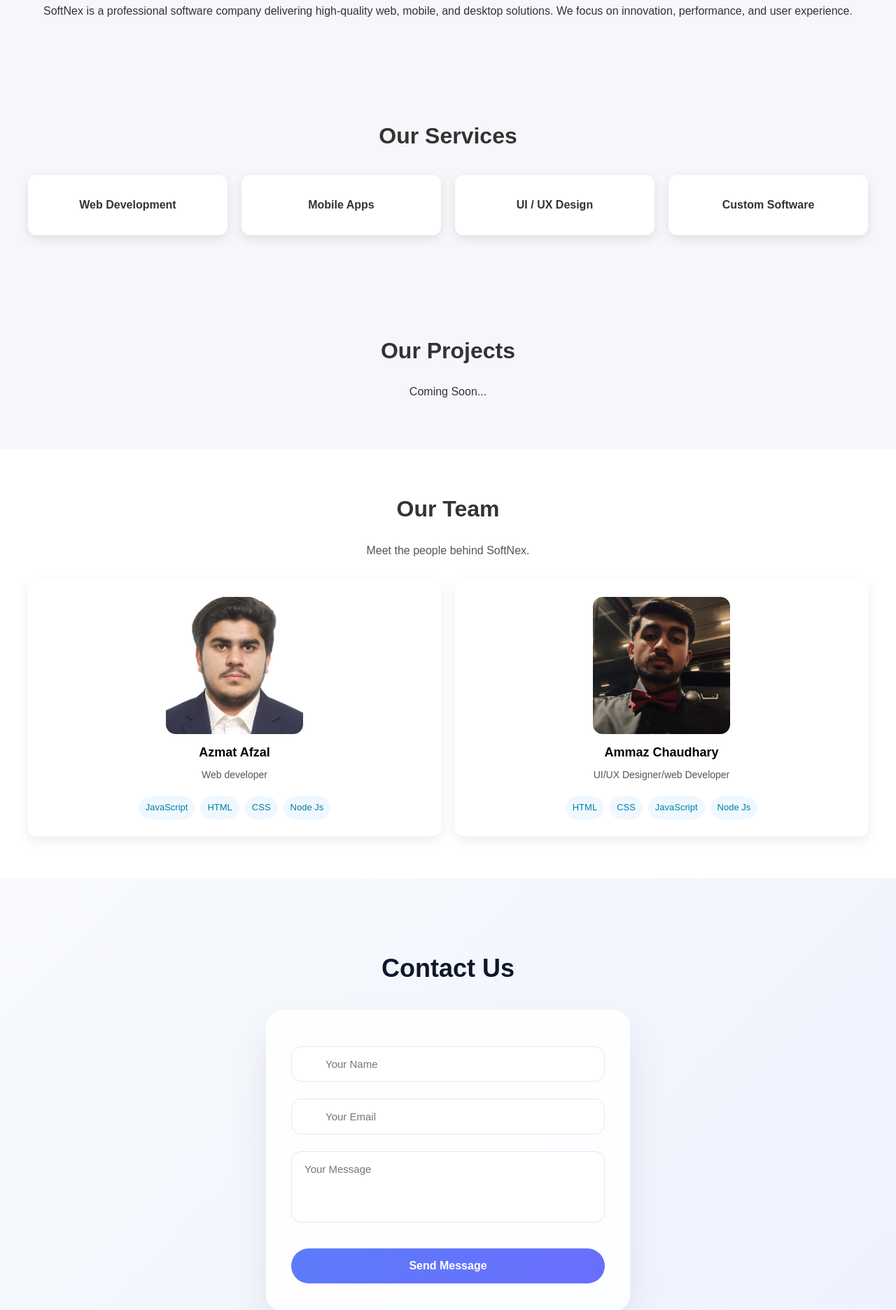
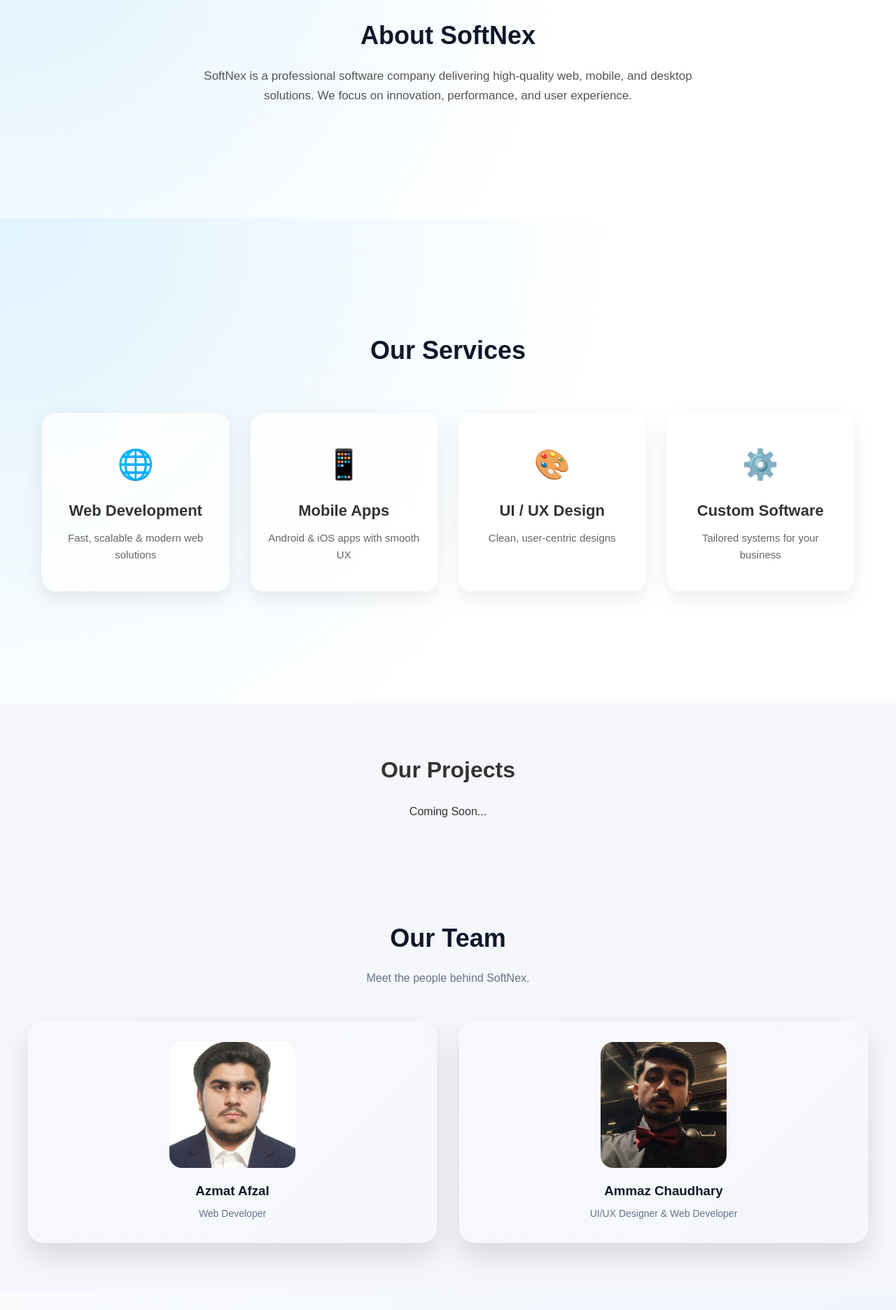
Before and after one commit to azmat88-lhr/SoftNex, a website: page docs/index.html in a window 1280 px wide. Shown: the part 928-2800 px from the top of the page at 70% size. Drawn offline with Linux system fonts and the light colour scheme.

Commit message:
frontend work

```diff
--- a/docs/index.css
+++ b/docs/index.css
@@ -136,20 +136,101 @@ section h2 {
 }
 
 
-.service-box {
-  display: grid;
-  grid-template-columns: repeat(auto-fit, minmax(200px, 1fr));
-  gap: 20px;
-  margin-top: 30px;
+/* Global helpers */
+.container {
+  max-width: 1200px;
+  margin: auto;
+  padding: 80px 20px;
+  text-align: center;
 }
 
-.card {
-  background: #fff;
-  padding: 30px;
-  border-radius: 12px;
-  box-shadow: 0 5px 15px rgba(0,0,0,0.1);
-  font-weight: bold;
+/* Glass section */
+.glass-section {
+  background: linear-gradient(
+    180deg,
+    rgba(255,255,255,0.65),
+    rgba(255,255,255,0.35)
+  );
+  backdrop-filter: blur(12px);
 }
+
+/* Headings */
+.section-title {
+  font-size: 40px;
+  font-weight: 700;
+  margin-bottom: 15px;
+}
+
+.section-desc {
+  max-width: 700px;
+  margin: auto;
+  font-size: 17px;
+  color: #555;
+  line-height: 1.7;
+}
+
+/* Services grid */
+.service-box {
+  margin-top: 60px;
+  display: grid;
+  grid-template-columns: repeat(auto-fit, minmax(230px, 1fr));
+  gap: 30px;
+}
+
+/* Service cards */
+.service-card {
+  position: relative;
+  padding: 40px 25px;
+  border-radius: 20px;
+  background: rgba(255,255,255,0.75);
+  backdrop-filter: blur(15px);
+  box-shadow: 0 10px 30px rgba(0,0,0,0.08);
+  transition: all 0.35s ease;
+  overflow: hidden;
+}
+
+/* Gradient glow */
+.service-card::before {
+  content: "";
+  position: absolute;
+  inset: 0;
+  background: linear-gradient(
+    120deg,
+    rgba(0,123,255,0.25),
+    rgba(0,255,200,0.25)
+  );
+  opacity: 0;
+  transition: 0.35s;
+}
+
+/* Hover */
+.service-card:hover {
+  transform: translateY(-12px) scale(1.02);
+  box-shadow: 0 20px 45px rgba(0,0,0,0.15);
+}
+
+.service-card:hover::before {
+  opacity: 1;
+}
+
+/* Icon */
+.service-card .icon {
+  font-size: 42px;
+  display: block;
+  margin-bottom: 15px;
+}
+
+/* Text */
+.service-card h3 {
+  font-size: 22px;
+  margin-bottom: 10px;
+}
+
+.service-card p {
+  font-size: 15px;
+  color: #666;
+}
+
 
 
 /* Section */
@@ -218,6 +299,31 @@ section h2 {
 .contact-info .info-card ul li {
   margin: 8px 0;
   font-weight: 600;
+}
+
+.contact form input,
+.contact form textarea {
+  width: 100%;
+  height: 46px;              /* FIXED HEIGHT */
+  padding: 0 20px;           /* Horizontal only */
+
+  border: 2px solid #e5e7eb;
+
+  font-size: 14px;
+  line-height: 56px;         /* MATCH HEIGHT */
+  color: #0f172a;
+
+  box-sizing: border-box;
+}
+
+/* Textarea needs different handling */
+.contact form textarea {
+  height: auto;
+  min-height: 140px;
+  padding: 18px 16px;
+  line-height: 1.5;
+  border-radius: 24px;
+  resize: none;
 }
 
 .socials {
@@ -350,194 +456,177 @@ footer a[href^="mailto:"]:hover {
   color: #7ee8ff;
   text-decoration: underline;
 }
-.team {
-  background: #fff;
-  padding: 60px 40px;
+/* ===== Root Variables ===== */
+:root {
+  --glass-bg: rgba(255, 255, 255, 0.18);
+  --glass-border: rgba(255, 255, 255, 0.35);
+  --text-dark: #0f172a;
+  --text-muted: #64748b;
+  --accent: #38bdf8;
 }
-.team p {
-  color: #555;
-  margin-bottom: 20px;
-}
-.team-grid {
-  display: grid;
-  grid-template-columns: repeat(auto-fit, minmax(220px, 1fr));
-  gap: 20px;
-  margin-top: 30px;
-}
-.team-card {
-  background: #fff;
-  padding: 24px;
-  border-radius: 12px;
-  box-shadow: 0 6px 18px rgba(0, 0, 0, 0.08);
+
+/* ===== Section ===== */
+.glass-section {
+  padding: 80px 40px;
+  background: radial-gradient(
+    circle at top left,
+    #e0f2fe,
+    #ffffff 60%
+  );
   text-align: center;
 }
-.team-card {
-  cursor: pointer;
-  transition: transform 0.18s ease, box-shadow 0.18s ease;
+
+.section-title {
+  font-size: 36px;
+  font-weight: 700;
+  color: var(--text-dark);
 }
-.team-card:hover {
-  transform: translateY(-6px);
-  box-shadow: 0 10px 24px rgba(0,0,0,0.12);
-  background-color: lightgray;
+
+.section-subtitle {
+  color: var(--text-muted);
+  margin-top: 8px;
 }
-.team-img {
-  width: 196px;
-  height: 196px;
-  border-radius: 14px;
+
+/* ===== Grid ===== */
+.team-grid {
+  margin-top: 50px;
+  display: grid;
+  grid-template-columns: repeat(auto-fit, minmax(280px, 1fr));
+  gap: 32px;
+}
+
+/* ===== Glass Card ===== */
+.glass-card {
+  position: relative;
+  padding: 28px;
+  border-radius: 22px;
+  background: linear-gradient(
+    135deg,
+    rgba(255,255,255,0.25),
+    rgba(255,255,255,0.05)
+  );
+  backdrop-filter: blur(18px);
+  -webkit-backdrop-filter: blur(18px);
+  border: 1px solid var(--glass-border);
+  box-shadow: 0 20px 40px rgba(0,0,0,0.12);
+  overflow: hidden;
+  transition: transform 0.4s ease, box-shadow 0.4s ease;
+}
+
+.glass-card::before {
+  content: "";
+  position: absolute;
+  inset: -1px;
+  background: linear-gradient(
+    120deg,
+    transparent 30%,
+    rgba(22, 138, 238, 0.6),
+    transparent 70%
+  );
+  transform: translateX(-100%);
+  transition: transform 0.8s ease;
+}
+
+.glass-card:hover::before {
+  transform: translateX(100%);
+}
+
+
+/* ===== Image ===== */
+.img-wrap {
+  width: 180px;
+  height: 180px;
+  margin: 0 auto 18px;
+  border-radius: 18px;
+  overflow: hidden;
+  position: relative;
+}
+
+.img-wrap img {
+  width: 100%;
+  height: 100%;
   object-fit: cover;
-  margin: 0 auto 12px;
-  object-position: center;
-  display: block;
+  transition: transform 0.5s ease;
 }
-.team-name {
-  font-size: 18px;
-  margin: 6px 0;
-  color:#000000
+
+.glass-card:hover img {
+  transform: scale(1.12);
 }
-.team-role {
-  color: #666;
+
+/* Glow effect */
+.img-wrap::after {
+  content: "";
+  position: absolute;
+  inset: 0;
+  background: radial-gradient(
+    circle,
+    rgba(56,189,248,0.35),
+    transparent 60%
+  );
+  opacity: 0;
+  transition: opacity 0.4s ease;
+}
+
+.glass-card:hover .img-wrap::after {
+  opacity: 1;
+}
+
+/* ===== Text ===== */
+.glass-card h3 {
+  margin: 12px 0 4px;
+  color: var(--text-dark);
+}
+
+.role {
   font-size: 14px;
-  margin-bottom: 12px;
+  color: var(--text-muted);
 }
-.sn-toast-container {
-  position: fixed;
-  right: 20px;
-  top: 20px;
+
+/* ===== Hover Content ===== */
+.card-hover {
+  position: absolute;
+  inset: 0;
+  padding: 30px;
+  background: linear-gradient(
+    135deg,
+    rgba(255,255,255,0.85),
+    rgba(255,255,255,0.65)
+  );
+  backdrop-filter: blur(14px);
   display: flex;
   flex-direction: column;
-  gap: 12px;
-  z-index: 2000;
+  justify-content: center;
+  opacity: 0;
+  transform: translateY(20px);
+  transition: opacity 0.4s ease, transform 0.4s ease;
 }
-.sn-toast {
-  display: flex;
-  align-items: flex-start;
-  gap: 12px;
-  min-width: 280px;
-  max-width: 420px;
-  background: #ffffff;
-  color: #0b1c2d;
-  padding: 12px 14px;
-  border-radius: 12px;
-  box-shadow: 0 10px 30px rgba(11,28,45,0.12);
-  border-left: 4px solid transparent;
-  transform: translateY(-8px);
-  opacity: 0;
-  animation: sn-toast-in 320ms ease forwards;
+
+.glass-card:hover .card-hover {
+  opacity: 1;
+  transform: translateY(0);
 }
-.sn-toast.hide { opacity: 0; transform: translateY(-12px); transition: opacity .25s, transform .25s; }
-.sn-toast .sn-toast-icon{
-  font-weight: 700;
-  font-size: 18px;
-  width: 30px;
-  height: 30px;
-  display:flex;align-items:center;justify-content:center;border-radius:8px;background:#f0f4ff;color:#27408b;
+
+/* ===== Bio ===== */
+.bio {
+  font-size: 14px;
+  color: #334155;
+  margin-bottom: 18px;
 }
-.sn-toast .sn-toast-body{flex:1}
-.sn-toast-title{font-weight:700;margin-bottom:4px}
-.sn-toast-message{font-size:14px;color:#374151}
-.sn-toast-close{background:none;border:none;font-size:18px;color:#6b7280;cursor:pointer;padding:6px;border-radius:6px}
-.sn-toast.success{border-left-color:#16a34a}
-.sn-toast.success .sn-toast-icon{background:linear-gradient(135deg,#ecfdf5,#bbf7d0);color:#065f46}
-.sn-toast.error{border-left-color:#ef4444}
-.sn-toast.error .sn-toast-icon{background:linear-gradient(135deg,#fff1f2,#fecaca);color:#991b1b}
-.sn-toast.info{border-left-color:#2563eb}
-.sn-toast.info .sn-toast-icon{background:linear-gradient(135deg,#eff6ff,#bfdbfe);color:#1e3a8a}
-@keyframes sn-toast-in{from{opacity:0;transform:translateY(-8px) scale(.995)}to{opacity:1;transform:translateY(0) scale(1)}}
 
-.submission-result {
-  max-width: 520px;
-  margin: 18px auto 0;
-  display: block;
+/* ===== Skills ===== */
+.skills span {
+  padding: 10px 20px;
+  font-size: 14px;
+  font-weight: 600;
+  border-radius: 999px;
+  color: #0284c7;
+
+  background: rgba(255,255,255,0.65);
+  border: 2px solid #38bdf8;
+
+  box-shadow: 0 0 18px rgba(56,189,248,0.55);
 }
-.submission-card{
-  background: linear-gradient(180deg,#ffffff,#fbfdff);
-  border-radius:16px;
-  box-shadow:0 24px 50px rgba(11,28,45,0.08);
-  padding:18px;
-  border:1px solid rgba(11,28,45,0.04);
-  overflow:hidden;
-  animation: submission-pop .28s cubic-bezier(.2,.9,.3,1) both;
-}
-.submission-card-header{display:flex;align-items:center;gap:12px}
-.submission-card-icon{width:48px;height:48px;border-radius:10px;display:flex;align-items:center;justify-content:center;font-weight:700;font-size:20px;color:#fff;background:linear-gradient(135deg,#5b7cfa,#6b6dfd);flex:0 0 48px}
-.submission-card-title{font-weight:800;font-size:18px;color:#0b1c2d}
-.submission-card .submission-close{margin-left:auto;background:none;border:none;font-size:20px;color:#6b7280;cursor:pointer;padding:6px;border-radius:6px}
-.submission-content{margin-top:12px;display:grid;gap:10px}
-.submission-field{display:flex;justify-content:space-between;gap:12px;padding:10px;border-radius:12px;background:rgba(11,28,45,0.02);align-items:center}
-.submission-field .label{color:#64748b;font-weight:700;font-size:13px}
-.submission-field .value{color:#0b1c2d;font-weight:600}
-.submission-footer{margin-top:12px;font-size:13px;color:#475569}
-.submission-actions{display:flex;gap:8px;margin-top:12px}
-.btn-ghost{background:transparent;border:1px solid rgba(11,28,45,0.06);padding:8px 12px;border-radius:10px;cursor:pointer;color:#0b1c2d}
-.btn-primary{background:linear-gradient(135deg,#5b7cfa,#6b6dfd);color:#fff;border:none;padding:8px 12px;border-radius:10px;cursor:pointer}
-@keyframes submission-pop{from{opacity:0;transform:translateY(6px) scale(.995)}to{opacity:1;transform:translateY(0) scale(1)}}
-.skills {
-  list-style: none;
-  display: flex;
-  gap: 8px;
-  flex-wrap: wrap;
-  justify-content: center;
-  padding: 0;
-  margin: 0;
-}
-.skills li {
-  background: #f0f8ff;
-  color: #007ea8;
-  padding: 6px 10px;
-  border-radius: 999px;
-  font-size: 13px;
-}
-.modal-overlay {
-  position: fixed;
-  inset: 0;
-  background: rgba(0,0,0,0.6);
-  display: flex;
-  align-items: center;
-  justify-content: center;
-  z-index: 1200;
-}
-.modal {
-  background: #fff;
-  padding: 22px;
-  border-radius: 12px;
-  max-width: 540px;
-  width: 92%;
-  position: relative;
-  box-shadow: 0 18px 40px rgba(0,0,0,0.18);
-  text-align: left;
-}
-.modal .modal-head {
-  display: flex;
-  gap: 16px;
-  align-items: center;
-}
-.modal-img {
-  width: 96px;
-  height: 96px;
-  border-radius: 50%;
-  object-fit: cover;
-}
-.modal .modal-name {
-  font-size: 20px;
-  margin: 0 0 6px;
-}
-.modal .modal-role {
-  color: #666;
-  margin: 0 0 10px;
-}
-.modal .modal-bio {
-  color: #444;
-  margin-top: 12px;
-}
-.modal-close {
-  position: absolute;
-  top: 10px;
-  right: 12px;
-  background: none;
-  border: none;
-  font-size: 22px;
-  cursor: pointer;
-}
+
 
 @media (max-width: 768px) {
   nav ul {
--- a/docs/index.html
+++ b/docs/index.html
@@ -41,22 +41,46 @@
 
   </section>
 
-  <section id="about" class="about">
-    <h2>About SoftNex</h2>
-    <p>
+  <section id="about" class="about glass-section">
+  <div class="container">
+    <h2 class="section-title">About SoftNex</h2>
+    <p class="section-desc">
       SoftNex is a professional software company delivering high-quality web,
       mobile, and desktop solutions. We focus on innovation, performance, and
       user experience.
     </p>
+  </div>
 </section>
 
-  <section id="services" class="services">
-    <h2>Our Services</h2>
+<section id="services" class="services glass-section">
+  <div class="container">
+    <h2 class="section-title">Our Services</h2>
+
     <div class="service-box">
-      <div class="card">Web Development</div>
-      <div class="card">Mobile Apps</div>
-      <div class="card">UI / UX Design</div>
-      <div class="card">Custom Software</div>
+      <div class="service-card">
+        <span class="icon">🌐</span>
+        <h3>Web Development</h3>
+        <p>Fast, scalable & modern web solutions</p>
+      </div>
+
+      <div class="service-card">
+        <span class="icon">📱</span>
+        <h3>Mobile Apps</h3>
+        <p>Android & iOS apps with smooth UX</p>
+      </div>
+
+      <div class="service-card">
+        <span class="icon">🎨</span>
+        <h3>UI / UX Design</h3>
+        <p>Clean, user-centric designs</p>
+      </div>
+
+      <div class="service-card">
+        <span class="icon">⚙️</span>
+        <h3>Custom Software</h3>
+        <p>Tailored systems for your business</p>
+      </div>
+    </div>
   </div>
 </section>
 
@@ -64,42 +88,72 @@
     <h2>Our Projects</h2>
     <p>Coming Soon...</p>
   </section>
-  <section id="team" class="team">
-    <h2>Our Team</h2>
-    <p>Meet the people behind SoftNex.</p>
+  <section id="team" div class="glass-blobs" class="team glass-section">
+  <h2 class="section-title">Our Team</h2>
+  <p class="section-subtitle">Meet the people behind SoftNex.</p>
+
   <div class="team-grid">
-      <article class="team-card"
-        data-bio="Azmat Afzal is a passionate and dedicated web developer with 3 years of hands-on experience in front-end development. Having strong command over HTML and CSS, allowing to create well-structured, responsive, and visually appealing websites, Also having basic knowledge of JavaScript, which allows building add interactivity and dynamic behavior to web pages.">
-        <img src="azmat1.jpeg" alt="Azmat Afzal" class="team-img" />
-        <h3 class="team-name">Azmat Afzal</h3>
-        <p class="team-role">Web developer</p>
-        <ul class="skills">
-          <li>JavaScript</li>
-          <li>HTML</li>
-          <li>CSS</li>
-          <li>Node Js</li>
-        </ul>
+
+    <!-- CARD -->
+    <article class="glass-card">
+      <div class="img-wrap">
+        <img src="azmat1.jpeg" alt="Azmat Afzal">
+      </div>
+
+      <h3>Azmat Afzal</h3>
+      <span class="role">Web Developer</span>
+
+      <!-- Hover Content -->
+      <div class="card-hover">
+        <p class="bio">
+          Azmat Afzal is a passionate web developer with 3 years of experience in
+          building responsive and visually appealing websites using modern
+          front-end technologies.
+        </p>
+        <div class="skills">
+          <span>JavaScript</span>
+          <span>HTML</span>
+          <span>CSS</span>
+          <span>Node.js</span>
+        </div>
+      </div>
     </article>
 
-      <article class="team-card" data-bio="Ammaz Chaudhary is a creative UI/UX designer  and skilled web developer with 7 years of professional experience in front-end development, having strong expertise in HTML, CSS, Bootstrap and JavaScript, enabling to build responsive, modern, and high-performance websites. Specialized in creating clean layouts, smooth user interfaces, and interactive web experiences.">
-        <img src="ammaz.JPG" alt="" class="team-img" />
-        <h3 class="team-name">Ammaz Chaudhary</h3>
-        <p class="team-role">UI/UX Designer/web Developer</p>
-        <ul class="skills">
-          <li>HTML</li>
-          <li>CSS</li>
-          <li>JavaScript</li>
-          <li>Node Js</li>
-        </ul>
+    <!-- CARD -->
+    <article class="glass-card">
+      <div class="img-wrap">
+        <img src="ammaz.JPG" alt="Ammaz Chaudhary">
+      </div>
+
+      <h3>Ammaz Chaudhary</h3>
+      <span class="role">UI/UX Designer & Web Developer</span>
+
+      <!-- Hover Content -->
+      <div class="card-hover">
+        <p class="bio">
+          Ammaz Chaudhary is a creative UI/UX designer and front-end developer
+          with 7 years of experience crafting clean, interactive, and
+          high-performance web experiences.
+        </p>
+        <div class="skills">
+          <span>HTML</span>
+          <span>CSS</span>
+          <span>JavaScript</span>
+          <span>Node.js</span>
+        </div>
+      </div>
     </article>
+
+  </div>
 </section>
+
 
   <section id="contact" class="contact">
   <h2>Contact Us</h2>
   <form id="contact-form">
-    <input name="name" type="text" placeholder="Your Name" required />
-    <input name="email" type="email" placeholder="Your Email" required />
-    <textarea name="message" placeholder="Your Message" rows="4"></textarea>
+    <input name="name" type="text" placeholder="Name" required />
+    <input name="email" type="email" placeholder="Email" required />
+    <textarea name="message" placeholder="Your Message..." rows="4"></textarea>
     <button type="submit" class="btn">Send Message</button>
   </form>
   <div id="submission-result" aria-live="polite" class="submission-result"></div>
```
Also changed, not shown: 2 other files. Lines whose indentation alone changed are shown as unchanged.
